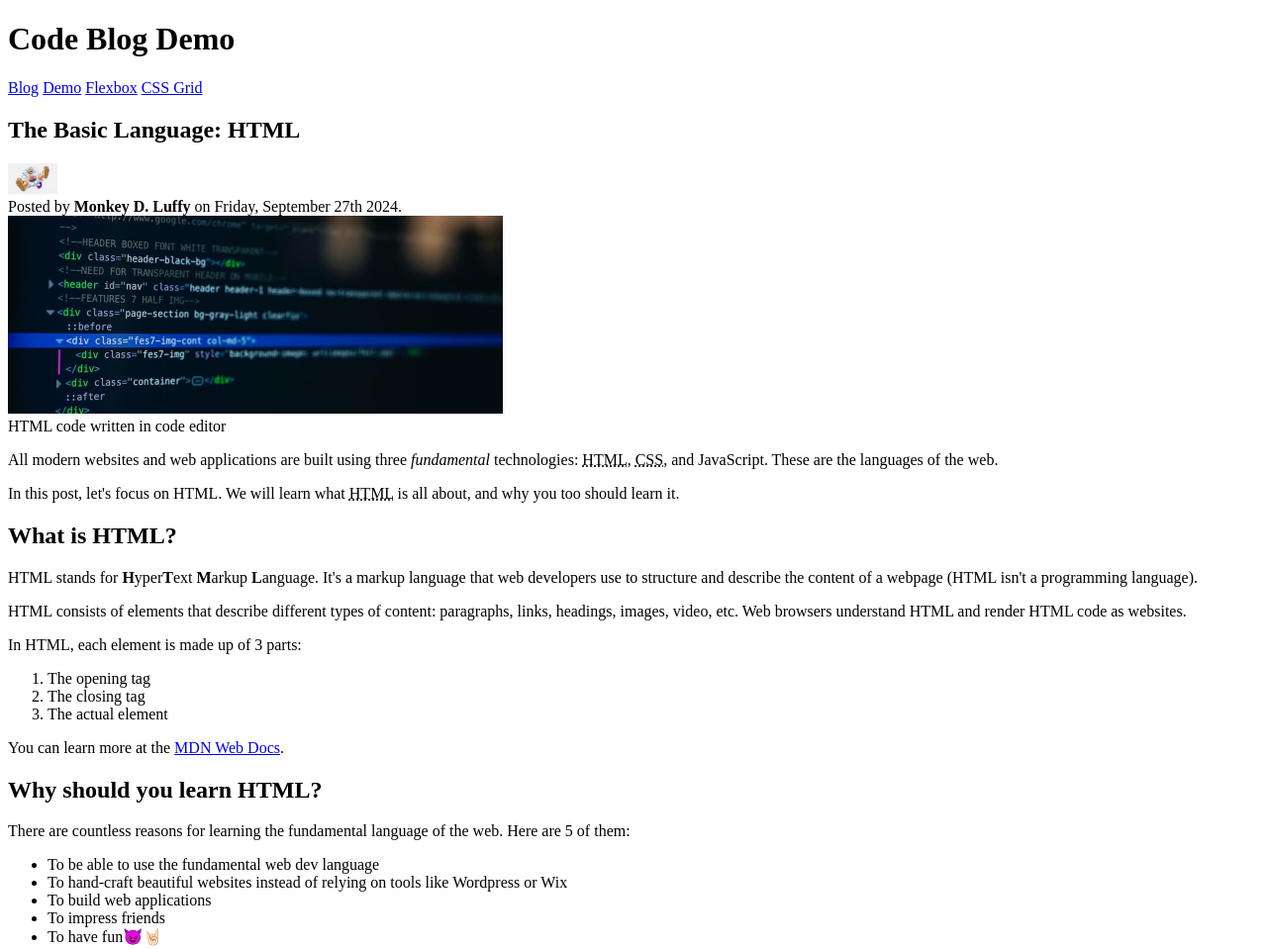
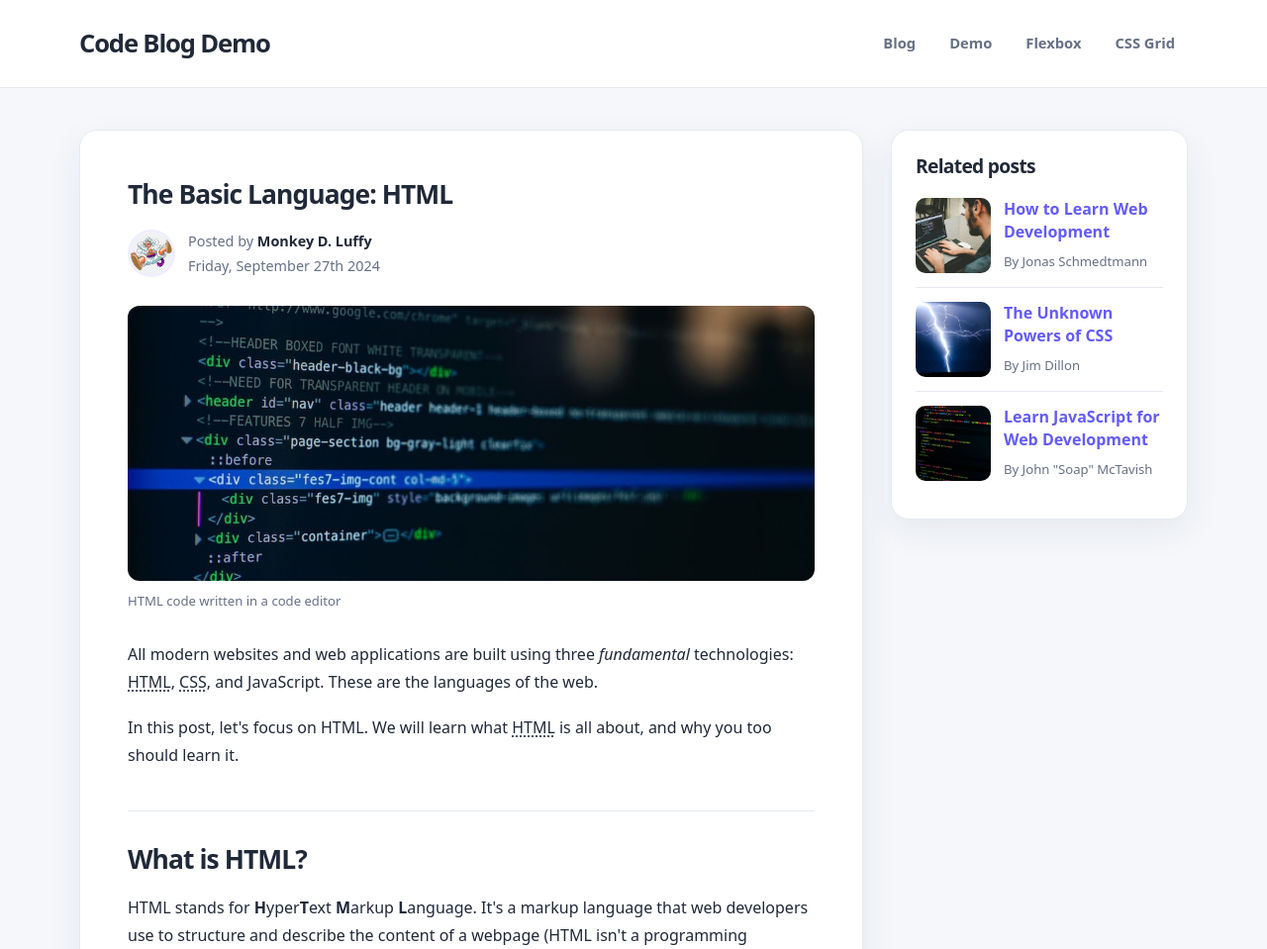
Before and after one commit to rizalmuhammadzakki/rmz-code-blog-demo, a plain HTML site: page index.html in a window 1280 px wide. Shown: the top 959 px of the page at 99% size. Drawn offline with Linux system fonts and the light colour scheme.

Commit message:
styling with CSS

```diff
--- a/index.html
+++ b/index.html
@@ -3,81 +3,89 @@
 <head>
   <meta charset="UTF-8" />
   <meta name="viewport" content="width=device-width, initial-scale=1.0" />
-  <title>Document</title>
+  <meta name="author" content="Rizal Muhammad Zakki" />
+  <meta name="description" content="A beginner-friendly introduction to HTML and the fundamentals of the web." />
+  <link rel="stylesheet" href="styles.css" />
+  <title>RMZ | Code Blog Demo</title>
 </head>
 <body>
-  <header><h1>Code Blog Demo</h1>
-    <nav>
-      <a href="#">Blog</a>
-      <a href="#">Demo</a>
-      <a href="#">Flexbox</a>
-      <a href="#">CSS Grid</a>
+  <header class="site-header">
+    <div class="header-inner">
+      <h1 class="site-title"><a href="#top">Code Blog Demo</a></h1>
+      <nav class="site-nav" aria-label="Main navigation">
+        <a href="#blog">Blog</a>
+        <a href="#demo">Demo</a>
+        <a href="#flexbox">Flexbox</a>
+        <a href="#css-grid">CSS Grid</a>
       </nav>
+    </div>
   </header>
-  <main>
-    <article>
-      <section>
-        <header>
+
+  <main id="top">
+    <article class="post" id="blog">
+      <section class="post-section">
         <h2>The Basic Language: HTML</h2>
-          <img src="monkey-d.jpg" width="50" alt="Monkey D. Luffy" title="The Author" /><br />
-          <span>Posted by <b>Monkey D. Luffy</b> on <time>Friday, September 27th 2024</time>.</span>
-        </header>
-        <figure style="margin: 0;">
-          <img src="post-img.jpg" width="500" alt="HTML code" />
-          <figcaption>HTML code written in code editor</figcaption>
+        <div class="post-meta">
+          <img class="author-avatar" src="monkey-d.jpg" alt="Monkey D. Luffy" title="The Author" />
+          <div>Posted by <strong>Monkey D. Luffy</strong><time datetime="2024-09-27">Friday, September 27th 2024</time></div>
+        </div>
+        <figure class="hero-figure">
+          <img src="post-img.jpg" alt="HTML code displayed in a code editor" />
+          <figcaption>HTML code written in a code editor</figcaption>
         </figure>
-        <p>All modern websites and web applications are built using three <em>fundamental</em> technologies: <abbr title="HyperText Markup Language">HTML</abbr>, <abbr title="Cascading StyleSheet">CSS</abbr>, and JavaScript. These are the languages of the web.</p>
+        <p>All modern websites and web applications are built using three <em>fundamental</em> technologies: <abbr title="HyperText Markup Language">HTML</abbr>, <abbr title="Cascading Style Sheets">CSS</abbr>, and JavaScript. These are the languages of the web.</p>
         <p>In this post, let's focus on HTML. We will learn what <abbr title="HyperText Markup Language">HTML</abbr> is all about, and why you too should learn it.</p>
       </section>
-      <section>
+
+      <section class="post-section" id="demo">
         <h2>What is HTML?</h2>
         <p>HTML stands for <b>H</b>yper<b>T</b>ext <b>M</b>arkup <b>L</b>anguage. It's a markup language that web developers use to structure and describe the content of a webpage (HTML isn't a programming language).</p>
         <p>HTML consists of elements that describe different types of content: paragraphs, links, headings, images, video, etc. Web browsers understand HTML and render HTML code as websites.</p>
-        <p>In HTML, each element is made up of 3 parts:
+        <p>In HTML, each element is made up of 3 parts:</p>
         <ol>
           <li>The opening tag</li>
           <li>The closing tag</li>
           <li>The actual element</li>
         </ol>
-          You can learn more at the <a href="https://developer.mozilla.org/en-US/">MDN Web Docs</a>.
-        </p>
+        <p>You can learn more at the <a href="https://developer.mozilla.org/en-US/">MDN Web Docs</a>.</p>
       </section>
-      <section>
+
+      <section class="post-section" id="flexbox">
         <h2>Why should you learn HTML?</h2>
-        <p>There are countless reasons for learning the fundamental language of the web. Here are 5 of them:
-          <ul>
-            <li>To be able to use the fundamental web dev language</li>
-            <li>To hand-craft beautiful websites instead of relying on tools like Wordpress or Wix</li>
+        <p>There are countless reasons for learning the fundamental language of the web. Here are 5 of them:</p>
+        <ul class="reason-list">
+          <li>To be able to use the fundamental web development language</li>
+          <li>To hand-craft beautiful websites instead of relying on tools like WordPress or Wix</li>
           <li>To build web applications</li>
           <li>To impress friends</li>
-            <li>To have fun😈🤘🏻</li>
+          <li>To have fun 😈🤘🏻</li>
         </ul>
-        </p>
       </section>
+      <span id="css-grid" aria-hidden="true"></span>
     </article>
-    <section id="related-posts">
-      <h3>Related posts</h3>
-      <ul>
-        <li style="margin-bottom: 17px;">
-          <img src="related-1.jpg" width="70" alt="A guy codes on the laptop" /><a href="#">How to Learn Web Development</a><br />
-          <span>By Jonas Schmedtmann</span>
+
+    <aside class="related-posts" aria-labelledby="related-heading">
+      <h3 id="related-heading">Related posts</h3>
+      <ul class="related-list">
+        <li>
+          <img src="related-1.jpg" alt="A person coding on a laptop" />
+          <div><a href="#">How to Learn Web Development</a><span>By Jonas Schmedtmann</span></div>
         </li>
-        <li style="margin-bottom: 17px;">
-          <img src="related-2.jpg" width="70" alt="A thunder in the sky" /><a href="#">The Unknown Powers of CSS</a><br />
-          <span>By Jim Dillon</span>
+        <li>
+          <img src="related-2.jpg" alt="Lightning in a stormy sky" />
+          <div><a href="#">The Unknown Powers of CSS</a><span>By Jim Dillon</span></div>
         </li>
-        <li style="margin-bottom: 17px;">
-          <img src="related-3.jpg" width="70" alt="Snippet of JavaScript code" /><a href="#">Learn JavaScript for Web Development</a><br />
-          <span>By John "Soap" McTavish</span>
+        <li>
+          <img src="related-3.jpg" alt="A snippet of JavaScript code" />
+          <div><a href="#">Learn JavaScript for Web Development</a><span>By John "Soap" McTavish</span></div>
         </li>
       </ul>
-    </section>
+    </aside>
   </main>
-  <footer style="margin-top: 27px; text-align: center;">
-    <ul style="list-style: none;">
-      <li>Author: Rizal Muhammad Zakki</li>
-      <li>NIM: 10222009</li>
-    </ul>
+
+  <footer class="site-footer">
+    <p>Author: Rizal Muhammad Zakki</p>
+    <p>NIM: 10222009</p>
   </footer>
 </body>
 </html>
--- a/styles.css
+++ b/styles.css
@@ -0,0 +1,174 @@
+:root {
+  color-scheme: light;
+  --bg: #f5f7fb;
+  --surface: #ffffff;
+  --text: #202938;
+  --muted: #667085;
+  --accent: #635bff;
+  --accent-dark: #4941dc;
+  --border: #e6eaf0;
+  --radius: 18px;
+  --shadow: 0 12px 35px rgb(30 41 59 / 7%);
+}
+
+*,
+*::before,
+*::after { box-sizing: border-box; }
+
+html { scroll-behavior: smooth; }
+
+body {
+  margin: 0;
+  background: var(--bg);
+  color: var(--text);
+  font: 16px/1.75 system-ui, -apple-system, BlinkMacSystemFont, "Segoe UI", sans-serif;
+  -webkit-font-smoothing: antialiased;
+}
+
+img { display: block; max-width: 100%; height: auto; }
+a { color: var(--accent); text-decoration: none; }
+a:hover { color: var(--accent-dark); }
+a:focus-visible { outline: 3px solid #aaa6ff; outline-offset: 4px; border-radius: 4px; }
+
+/* ---------- Site header ---------- */
+.site-header {
+  background: var(--surface);
+  border-bottom: 1px solid var(--border);
+}
+
+.header-inner {
+  width: min(1120px, calc(100% - 40px));
+  min-height: 88px;
+  margin-inline: auto;
+  display: flex;
+  align-items: center;
+  justify-content: space-between;
+  gap: 24px;
+}
+
+.site-title {
+  margin: 0;
+  font-size: clamp(1.25rem, 2vw, 1.65rem);
+  font-weight: 800;
+  letter-spacing: -0.045em;
+}
+
+.site-title a { color: var(--text); }
+
+.site-nav { display: flex; flex-wrap: wrap; gap: 8px; }
+.site-nav a {
+  padding: 9px 13px;
+  border-radius: 999px;
+  color: var(--muted);
+  font-size: 0.92rem;
+  font-weight: 650;
+  transition: background-color 160ms ease, color 160ms ease;
+}
+.site-nav a:hover { background: #f0efff; color: var(--accent-dark); }
+
+/* ---------- Main layout ---------- */
+main {
+  width: min(1120px, calc(100% - 40px));
+  margin: 42px auto 64px;
+  display: grid;
+  grid-template-columns: minmax(0, 1fr) 300px;
+  align-items: start;
+  gap: 28px;
+}
+
+.post, .related-posts {
+  min-width: 0;
+  background: var(--surface);
+  border: 1px solid var(--border);
+  border-radius: var(--radius);
+  box-shadow: var(--shadow);
+}
+
+.post { padding: clamp(24px, 4vw, 48px); }
+.post-section + .post-section { margin-top: 42px; padding-top: 32px; border-top: 1px solid var(--border); }
+
+h2, h3 { line-height: 1.25; letter-spacing: -0.035em; }
+.post h2 { margin: 0 0 18px; font-size: clamp(1.55rem, 3vw, 2.15rem); }
+.post-section > h2 { font-size: clamp(1.3rem, 2.4vw, 1.65rem); }
+p { margin: 0 0 18px; }
+p:last-child { margin-bottom: 0; }
+abbr { text-decoration: underline dotted; text-underline-offset: 3px; cursor: help; }
+
+.post-meta {
+  display: flex;
+  align-items: center;
+  gap: 13px;
+  margin: 0 0 28px;
+  color: var(--muted);
+  font-size: 0.9rem;
+}
+.author-avatar {
+  width: 48px;
+  aspect-ratio: 1;
+  flex: 0 0 auto;
+  object-fit: cover;
+  border-radius: 50%;
+  border: 3px solid #efeeff;
+}
+.post-meta strong { color: var(--text); }
+.post-meta time { display: block; }
+
+.hero-figure { margin: 0 0 28px; }
+.hero-figure img { width: 100%; border-radius: 12px; background: #eef0f5; }
+figcaption { margin-top: 9px; color: var(--muted); font-size: 0.82rem; }
+
+ol, .reason-list { padding-left: 1.4rem; margin: 8px 0 20px; }
+li { padding-left: 4px; margin: 5px 0; }
+li::marker { color: var(--accent); font-weight: 700; }
+
+.related-posts { padding: 24px; }
+.related-posts h3 { margin: 0 0 20px; font-size: 1.2rem; }
+.related-list { list-style: none; margin: 0; padding: 0; }
+.related-list li {
+  display: grid;
+  grid-template-columns: 76px minmax(0, 1fr);
+  align-items: center;
+  gap: 13px;
+  margin: 0;
+  padding: 14px 0;
+  border-top: 1px solid var(--border);
+}
+.related-list li:first-child { border-top: 0; padding-top: 0; }
+.related-list img { width: 76px; aspect-ratio: 1; object-fit: cover; border-radius: 10px; background: #eef0f5; }
+.related-list a { display: inline-block; font-weight: 700; line-height: 1.4; }
+.related-list span { display: block; margin-top: 5px; color: var(--muted); font-size: 0.82rem; }
+
+.site-footer {
+  padding: 26px 20px;
+  border-top: 1px solid var(--border);
+  color: var(--muted);
+  text-align: center;
+  font-size: 0.88rem;
+}
+.site-footer p { margin: 2px 0; }
+
+@media (max-width: 820px) {
+  main { grid-template-columns: minmax(0, 1fr); margin-top: 28px; }
+  .related-posts { order: 2; }
+  .related-list { display: grid; grid-template-columns: repeat(3, minmax(0, 1fr)); gap: 16px; }
+  .related-list li { display: block; border-top: 0; padding: 0; }
+  .related-list img { width: 100%; aspect-ratio: 16 / 10; margin-bottom: 10px; }
+}
+
+@media (max-width: 560px) {
+  .header-inner { width: min(100% - 28px, 1120px); padding: 18px 0; align-items: flex-start; flex-direction: column; gap: 12px; }
+  .site-nav { gap: 4px; }
+  .site-nav a { padding: 7px 10px; font-size: 0.88rem; }
+  main { width: calc(100% - 28px); margin: 20px auto 40px; gap: 18px; }
+  .post { padding: 22px 18px; }
+  .post-meta { align-items: flex-start; font-size: 0.82rem; }
+  .related-posts { padding: 20px 18px; }
+  .related-list { grid-template-columns: minmax(0, 1fr); gap: 14px; }
+  .related-list li { display: grid; grid-template-columns: 72px minmax(0, 1fr); gap: 12px; }
+  .related-list img { width: 72px; aspect-ratio: 1; margin: 0; }
+}
+
+@media (prefers-reduced-motion: reduce) {
+  html { scroll-behavior: auto; }
+  *, *::before, *::after { transition-duration: 0.01ms !important; }
+}
```
Lines whose indentation alone changed are shown as unchanged.
